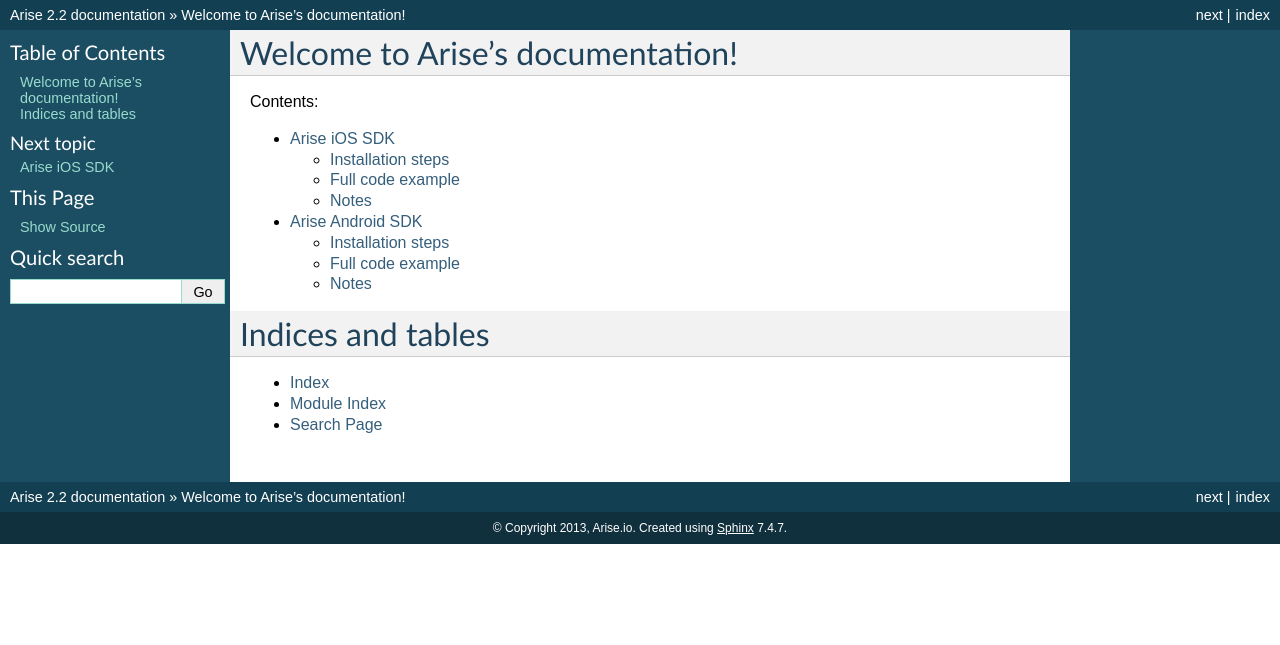
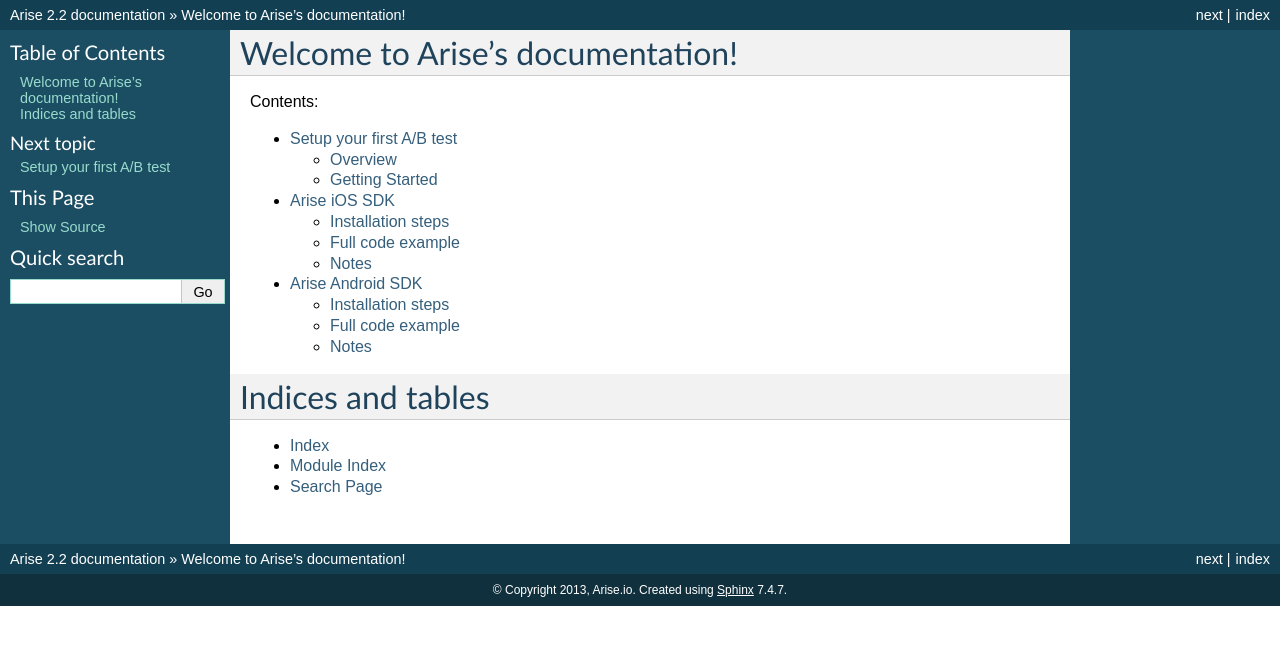
Before and after one commit to smart-mobile-software/arisedocs, a Sphinx documentation site: the page built from docs/source/index.rst, in a window 1280 px wide. Shown: the top 645 px of the page. Built offline with Sphinx 7.4.7, drawn with Linux system fonts in a browser that asks for light colours; part of the change alters nothing that is shown.

Commit message:
Setup doc

```diff
--- a/docs/source/index.rst
+++ b/docs/source/index.rst
@@ -11,6 +11,7 @@ Contents:
 .. toctree::
    :maxdepth: 2
 
+   setup
    ios
    android
 
--- a/docs/source/setup.rst
+++ b/docs/source/setup.rst
@@ -0,0 +1,65 @@
+.. meta::
+   :description: First A/B test setup
+
+Setup your first A/B test
+*************************
+
+
+Overview
+===============
+
+What is A/B testing?
+---------------------
+Testing is a way of showing users different variations of your app, and then measuring how each variation affects your goals.  For example, if you're interested in having your users make more in-app purchases, you might test the phrase "buy more coins now!" versus "save time by buying coins".  Arise's A/B testing tools can tell you which one will make you more money. You can also use Arise to test new in app-features, evaluate performance and roll out changes without resubmitting your app.
+
+What is a conversion?
+----------------------
+Tests are only good when they can measure some metric and show you which path is performing better.  To help out our system, that metric should be a "conversion". Good examples of goals are things like an in-app purchase, a new account created, or even a tap on an advertisement. We can then calculate the `conversion rate`_ (Number of conversion/ Number of views).
+
+.. _`conversion rate`: http://en.wikipedia.org/wiki/Conversion_rate
+
+
+Getting Started
+===============
+
+1. Create an account
+--------------------
+
+If you do not have an account yet, register on the dashboard_. The dashboard is your tool to configure your experiment variation.
+
+.. _dashboard: http://staging.arise.io/
+
+2. Configure your variation
+---------------------------
+
+The current system supports only one experiment and two variations.
+
+Variation values
++++++++++++++++++
+
+Variation values will be transmitted to your app. You can experiment:
+
+* call to actions
+* headline, product descriptions (words, style, number of words)
+* in-app purchases (prices, multiple contents)
+* forms (types of fields, length, layout, error handling)
+* layout and design (position and grouping of content)
+* images
+
+You need to set different values for each variation. We will consider the variation A as the default variation (control).
+
+Distribution
+++++++++++++
+
+You can set the distribution of your variations. The total of all the variations must always be 100%. You can for example set 70% on the variation A (control) and 30% on the variation B (test). Once your app is deployed, you will be able to view the conversion rate for each variation.
+
+
+3. Install the Arise SDK in your app
+-------------------------------------
+
+We currently support iOS and Android. Please read the following documentation to install the Arise SDK in your app:
+
+* :doc:`ios`
+* :doc:`android`
+
+.. _iOS: http://staging.arise.io/
```
